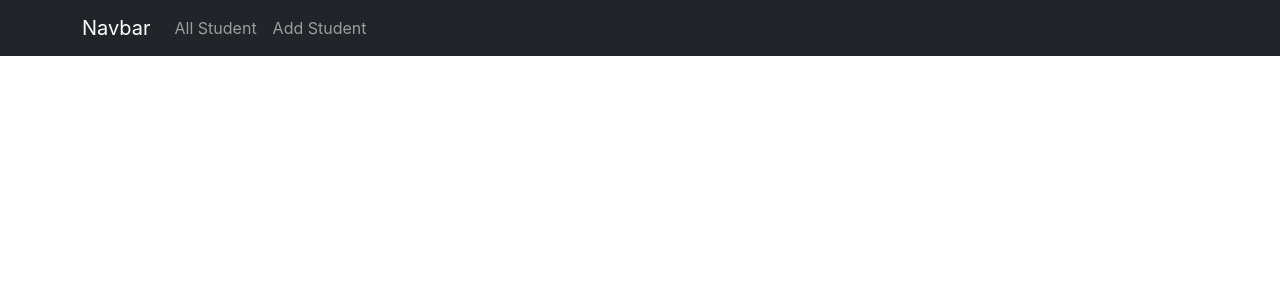
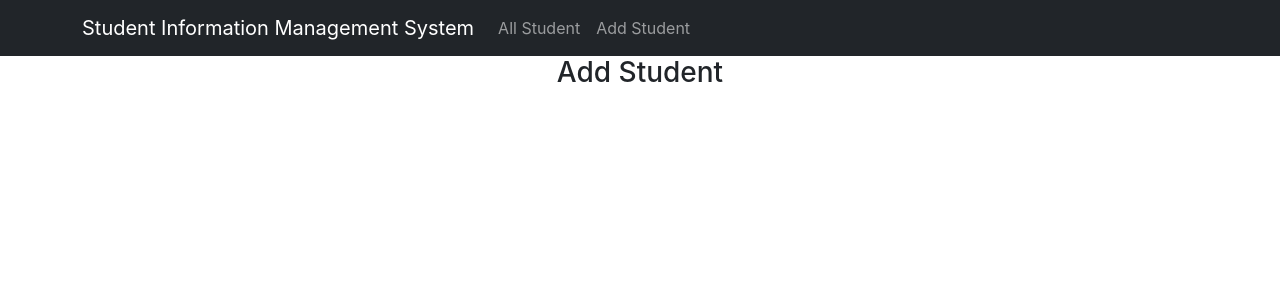
Before and after one commit to ihakalanka/goBackend, a React (Create React App) app: page /addStudent in a window 1280 px wide. Shown: the top 300 px of the page. Built offline with nearby package versions, Linux system fonts and the light colour scheme.

Commit message:
Navba is updated

```diff
--- a/package.json
+++ b/package.json
@@ -6,8 +6,12 @@
     "@testing-library/jest-dom": "^5.15.0",
     "@testing-library/react": "^11.2.7",
     "@testing-library/user-event": "^12.8.3",
+    "axios": "^0.24.0",
+    "bootstrap": "^5.1.3",
     "react": "^17.0.2",
+    "react-bootstrap": "^2.0.1",
     "react-dom": "^17.0.2",
+    "react-router-dom": "^5.3.0",
     "react-scripts": "4.0.3",
     "web-vitals": "^1.1.2"
   },
--- a/src/App.js
+++ b/src/App.js
@@ -1,21 +1,24 @@
 import 'bootstrap/dist/css/bootstrap.min.css';
-// import {Route,Switch,BrowserRouter} from 'react-router-dom';
+import { Route, BrowserRouter, Switch } from 'react-router-dom';
 import './App.css';
 import React from 'react';
+
 import NavBar from './component/navBar';
-//import {Nav, Navbar,Container} from 'react-bootstrap';
-
-//import AddStudent from './component/addStudent';
-//import NavBar from './component/Navbar';
-//import AllStudent from './component/allStudent';
+import AllStudent from './component/allStudent';
+import AddStudent from './component/addStudent';
 
 
 function App() {
   return (
     <div className="App">
+      <BrowserRouter>
           <NavBar/>
+          <Switch>
+            <Route path="/allStudent" component={AllStudent} exact></Route>
+            <Route path="/addStudent" component={AddStudent} exact></Route>
+          </Switch>
 
-
+        </BrowserRouter>
     </div>
   );
 }
--- a/src/component/addStudent.js
+++ b/src/component/addStudent.js
@@ -0,0 +1,7 @@
+import React from "react";
+
+export default function AddStudent(){
+    return(
+        <h3>Add Student</h3>
+    );
+}
--- a/src/component/navBar.js
+++ b/src/component/navBar.js
@@ -1,17 +1,16 @@
 import React from "react";
-import {Nav,Container,Navbar} from 'react-bootstrap';
+import { Nav, Container, Navbar } from 'react-bootstrap';
 
 
-export default function NavBar(){
+export default function NavBar() {
   return (
     <>
       <Navbar bg="dark" variant="dark">
         <Container>
-    <Navbar.Brand href="#home">Navbar</Navbar.Brand>
+          <Navbar.Brand variant="primary">Student Information Management System</Navbar.Brand>
           <Nav className="me-auto">
-      <Nav.Link href="/">All Student</Nav.Link>
+            <Nav.Link href="/allStudent">All Student</Nav.Link>
             <Nav.Link href="/addStudent">Add Student</Nav.Link>
-
           </Nav>
         </Container>
       </Navbar>
```
Also changed, not shown: 1 other file (tests, documents, lock files or other folders). Lines whose indentation alone changed are shown as unchanged.
